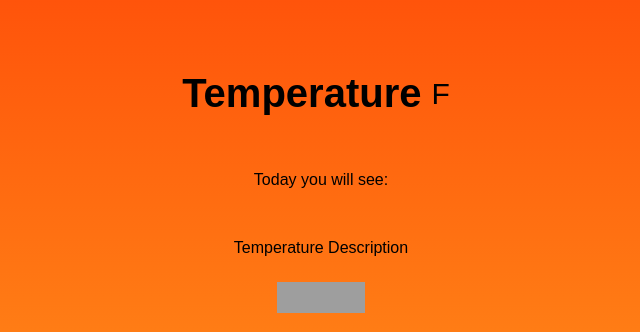
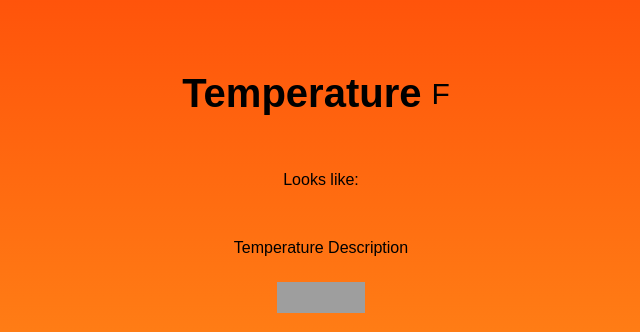
Before and after one commit to LHwang01/weather-app, a plain HTML site: page index.html in a window 1280 px wide. Shown: the part 341-673 px from the top of the page, 319-959 px from the left. Drawn offline with Linux system fonts and the light colour scheme; grey boxes are pictures that could not be loaded.

Commit message:
Revert "Added Additional Text"
This reverts commit e4b6164c1fe693befb322e27140ae7bfd701d3ba.

```diff
--- a/index.html
+++ b/index.html
@@ -14,7 +14,8 @@
             <h2 class="temperature-degree">Temperature</h2>
             <span>F</span>
         </div>
-            Today you will see: <div class="temperature-description">Temperature Description</div>
+            Looks like:
+            <div class="temperature-description">Temperature Description</div>
         </div>
         <script src="app.js"></script>
         <p>
```
Also changed, not shown: package.json (deleted, +0 -12 lines), 1 other file.
